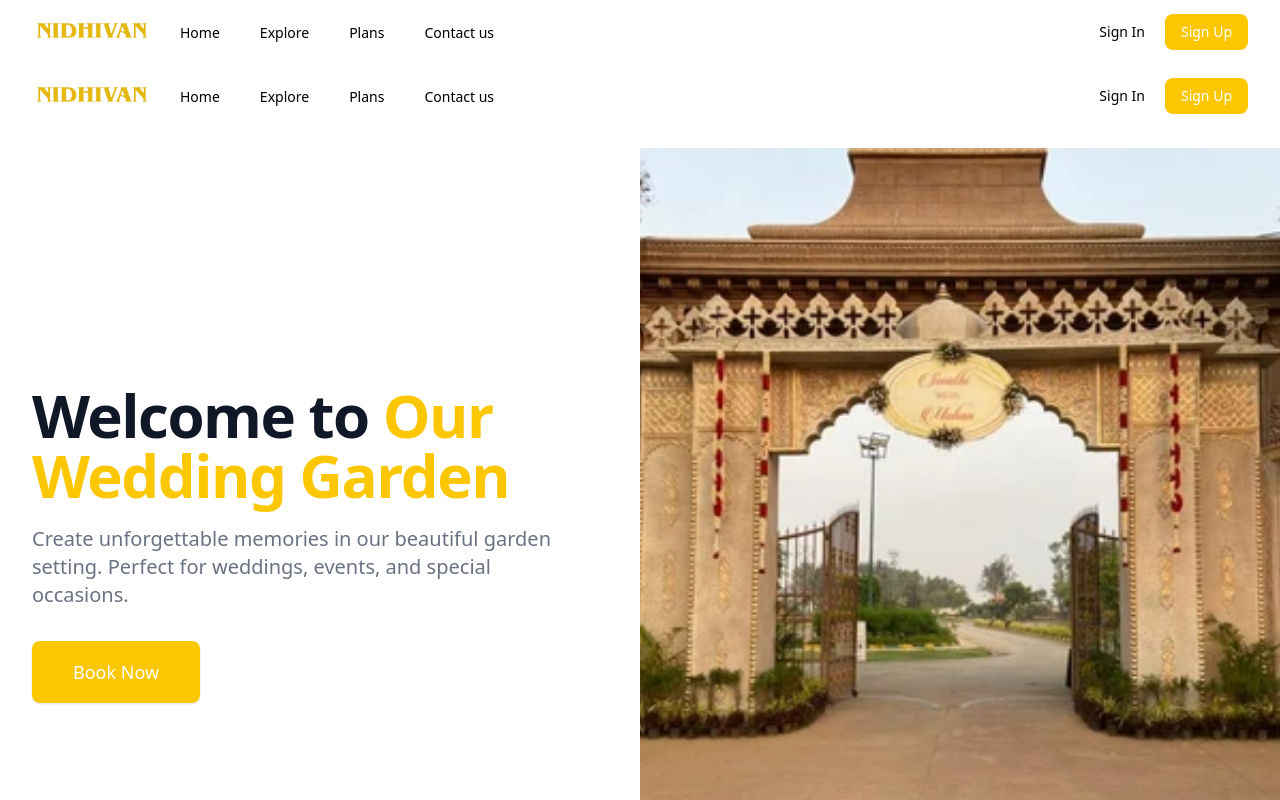
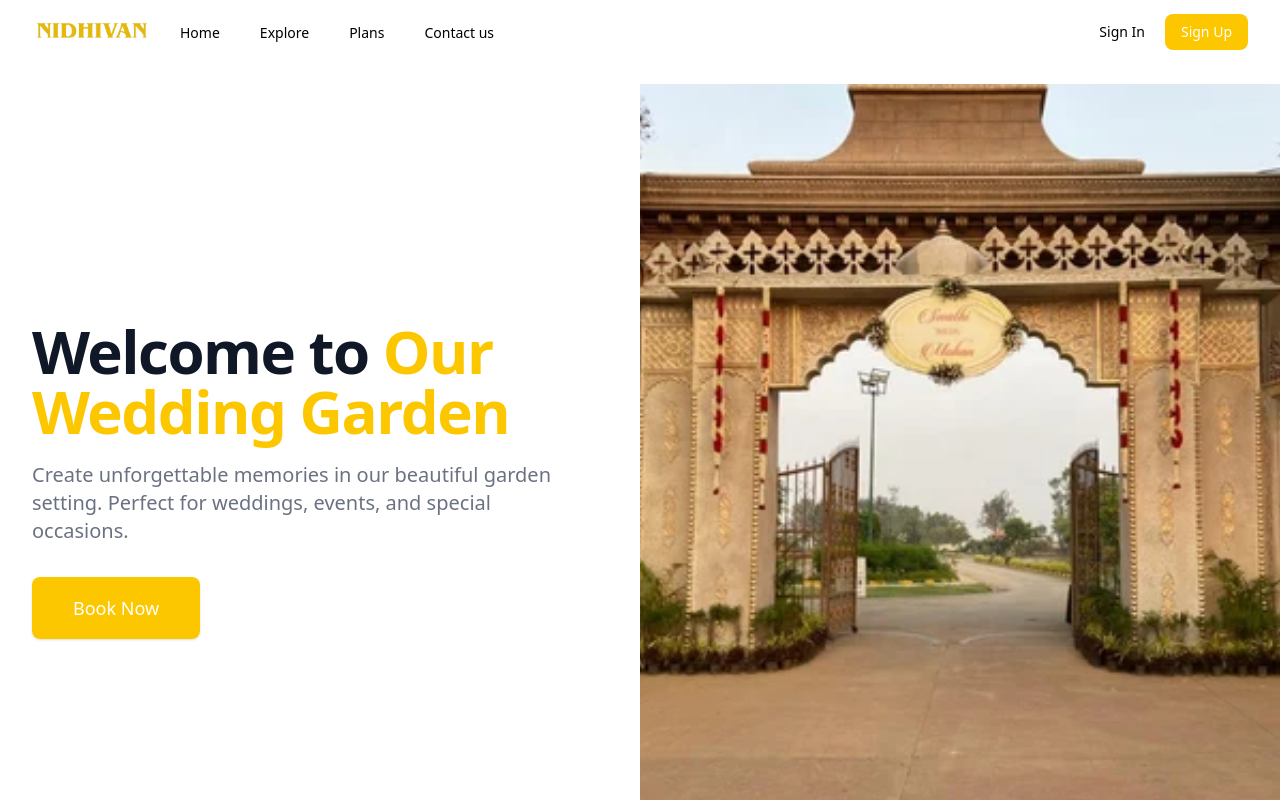
Before and after one commit to somilpanwar/nidhivan, a Next.js app: page / in a window 1280 px wide. Shown: the top 800 px of the page. Built offline with nearby package versions, Linux system fonts and the light colour scheme; no server answers.

Commit message:
fix: fix the navbar

```diff
--- a/src/app/page.tsx
+++ b/src/app/page.tsx
@@ -1,12 +1,10 @@
 import Image from "next/image";
-import Navbar from "../components/Navbar";
 import Footer from "../components/Footer";
 import Hero from "../components/Hero";
 
 export default function Home() {
   return (
     <div className="flex flex-col bg-white min-h-screen">
-      <Navbar />
       <main className="flex-col gap-5">
         <Hero />
 
```
